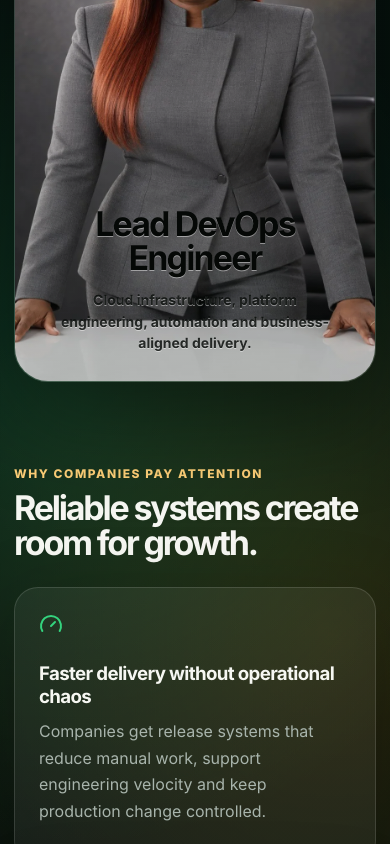
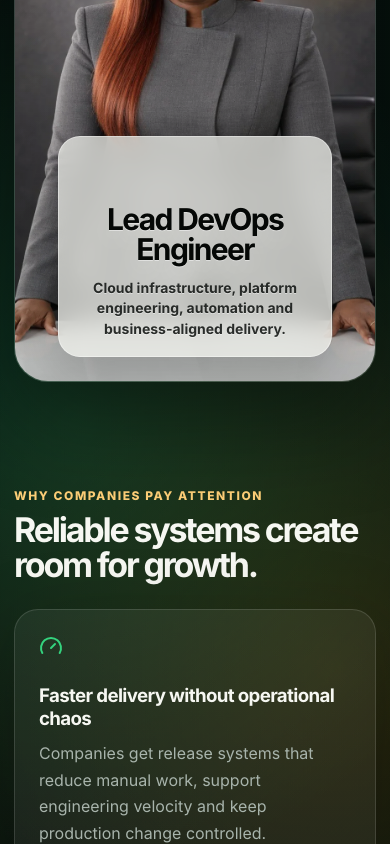
Before and after one commit to Joketech/joke-taiwo-devops-lead, a React (Vite) app: page / in a window 390 px wide. Shown: the part 800-1644 px from the top of the page. Built offline with nearby package versions, Linux system fonts and the light colour scheme.

Commit message:
Improve section spacing and mobile portrait readability

```diff
--- a/src/styles.css
+++ b/src/styles.css
@@ -207,14 +207,14 @@ h1 {
 }
 .section-heading p, .contact p, .leadership-card p { color: var(--muted); font-size: 17px; line-height: 1.7; }
 .compact { max-width: 670px; }
-.impact, .experience, .capabilities, .leadership, .contact { padding: 42px 0; }
+.impact, .experience, .capabilities, .leadership, .contact { padding: 64px 0; }
 .executive-visual {
   display: grid;
   grid-template-columns: 0.82fr 1.18fr;
   gap: 28px;
   align-items: stretch;
   padding: 28px;
-  margin-bottom: 14px;
+  margin-bottom: 28px;
   border: 1px solid var(--line);
   border-radius: 34px;
   background: linear-gradient(135deg, rgba(255,255,255,0.08), rgba(52,211,126,0.045));
@@ -250,7 +250,7 @@ h1 {
 .metric { padding: 28px; background: rgba(5,14,10,0.94); }
 .metric strong { display: block; color: var(--gold); font-size: clamp(32px, 4vw, 48px); letter-spacing: -0.07em; }
 .metric span { color: var(--muted); line-height: 1.55; }
-.split-section { display: grid; grid-template-columns: 0.9fr 1.1fr; gap: 32px; padding: 42px 0 28px; align-items: start; }
+.split-section { display: grid; grid-template-columns: 0.9fr 1.1fr; gap: 32px; padding: 64px 0 48px; align-items: start; }
 .strengths-list { display: grid; gap: 14px; }
 .strength { display: grid; grid-template-columns: 54px 1fr; gap: 18px; padding: 22px; }
 .icon-box { width: 54px; height: 54px; display: grid; place-items: center; border-radius: 18px; background: rgba(52,211,126,0.1); border: 1px solid rgba(52,211,126,0.2); }
@@ -328,6 +328,17 @@ footer p { margin: 0; }
   .hero, .split-section, .contact, .executive-visual { grid-template-columns: 1fr; }
   .hero { min-height: auto; padding-top: 36px; }
   .portrait-card { min-height: 560px; }
+  .portrait-caption {
+    padding: 16px 18px;
+    max-width: 88%;
+    border: 1px solid rgba(255,255,255,0.38);
+    border-radius: 22px;
+    background: rgba(246,247,242,0.72);
+    backdrop-filter: blur(12px);
+    box-shadow: 0 18px 50px rgba(0,0,0,0.18);
+  }
+  .portrait-caption h2 { font-size: 30px; }
+  .portrait-caption p { font-size: 14px; line-height: 1.45; }
   .executive-photo-wrap { min-height: 500px; }
   .outcome-grid, .metrics-band { grid-template-columns: repeat(2, 1fr); }
   .portrait-gallery { grid-template-columns: 1fr; }
```
